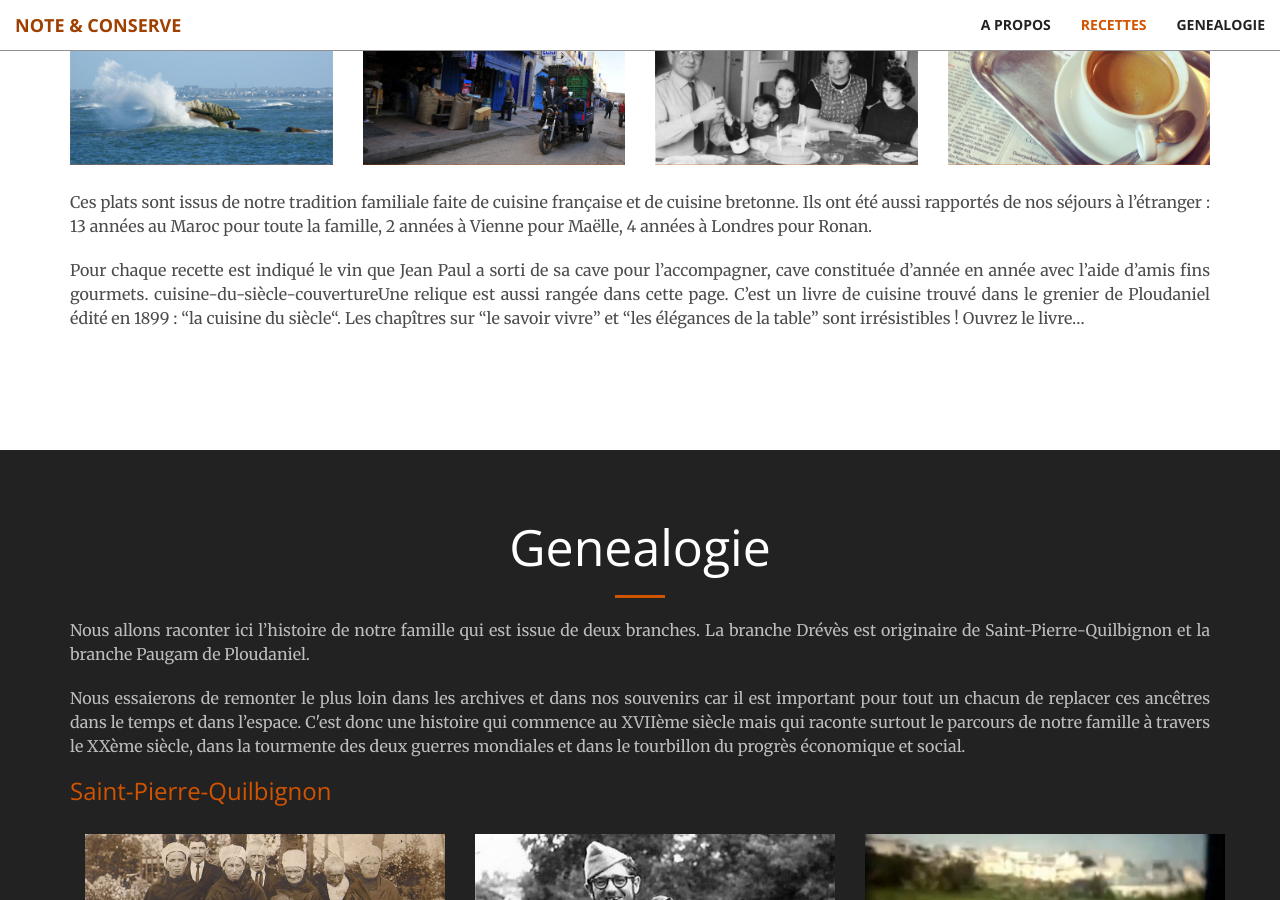
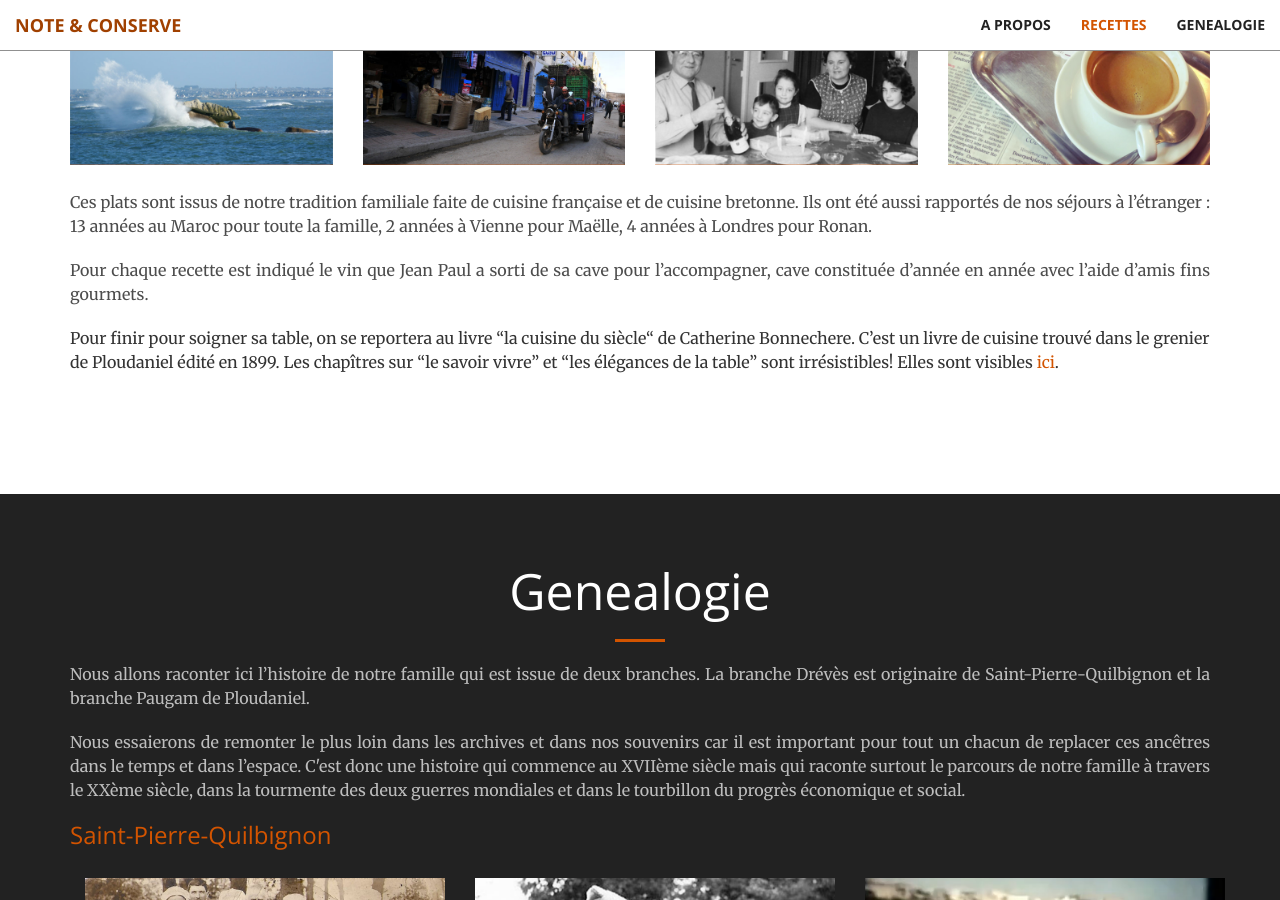
Before and after one commit to brignogan/brignogan.github.io, a Jekyll site: the page built from index.html, in a window 1280 px wide and 900 px high, scrolled down 2274 px. Built offline with Jekyll 4.4.1, drawn with Linux system fonts in a browser that asks for light colours.

Commit message:
COREFF: avec le livre de madame bonnechere

```diff
--- a/_includes/recettes.html
+++ b/_includes/recettes.html
@@ -74,10 +74,12 @@
       <p class=text-overWhite>
       Pour chaque recette est indiqué le vin que Jean Paul a sorti de sa cave
       pour l’accompagner, cave constituée d’année en année avec l’aide d’amis fins gourmets.
-      cuisine-du-siècle-couvertureUne relique est aussi rangée dans cette page.
-      C’est  un livre de cuisine trouvé dans le grenier de Ploudaniel édité en 1899 :
-      “la cuisine du siècle“. Les chapîtres sur “le savoir vivre” et “les élégances
-      de la table” sont irrésistibles ! Ouvrez le livre…
+      </p>
+      <p>
+      Pour finir pour soigner sa table, on se reportera au livre “la cuisine du siècle“ de Catherine Bonnechere.
+      C’est  un livre de cuisine trouvé dans le grenier de Ploudaniel édité en 1899.
+      Les chapîtres sur “le savoir vivre” et “les élégances
+      de la table” sont irrésistibles! Elles sont visibles <a href="https://en.calameo.com/read/0046395075f44e3515927">ici</a>.
       </p>
     </div>
 
```
